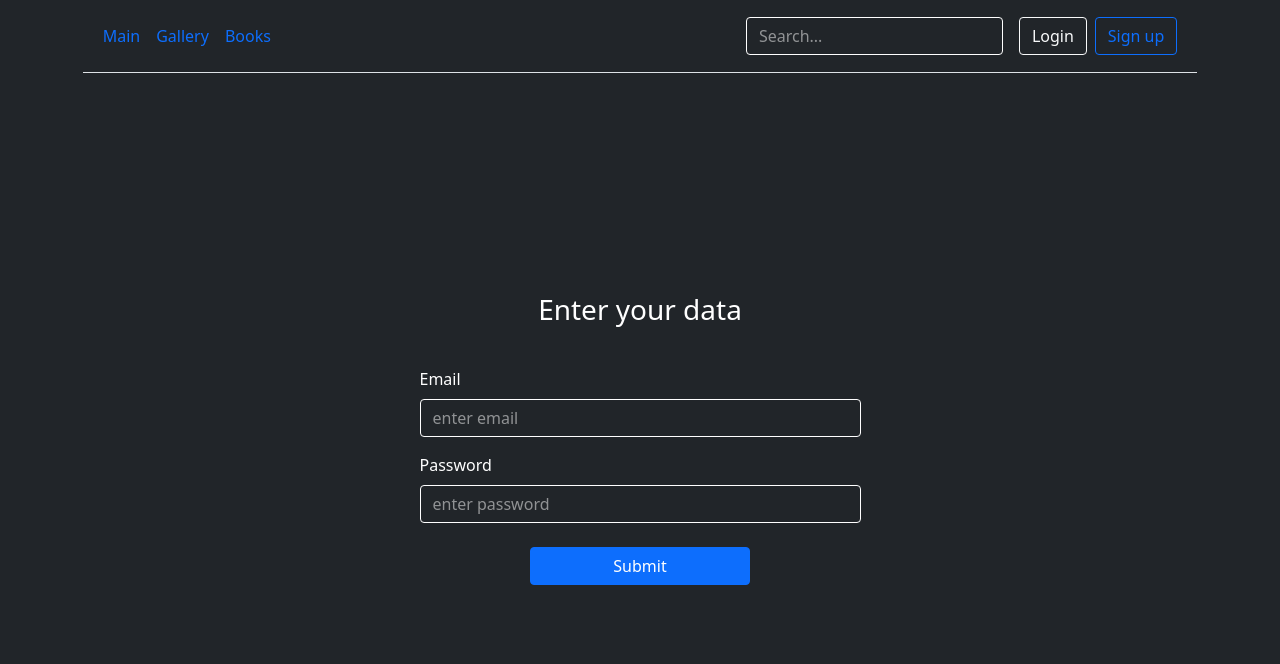
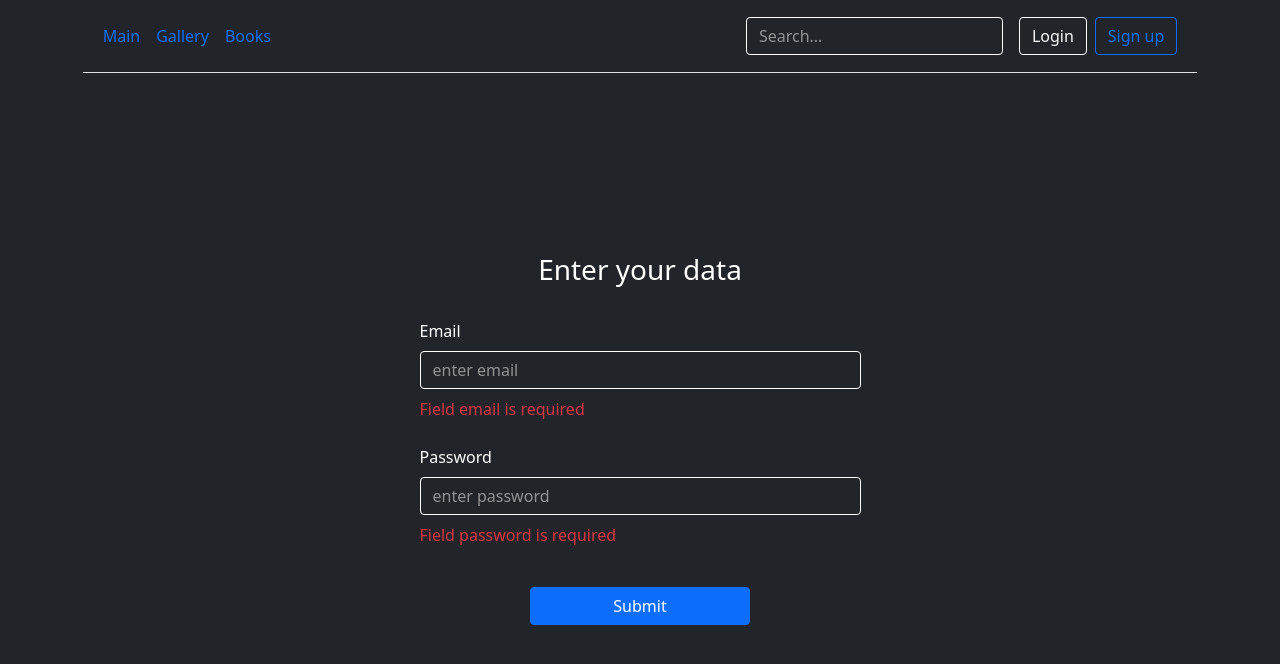
Before and after one commit to js-neo/bookstore, a React (Create React App) app: page /login in a window 1280 px wide. Shown: the top 664 px of the page. Built offline with nearby package versions, Linux system fonts and the light colour scheme.

Commit message:
feat: add validator.js and change login component

```diff
--- a/src/app/components/textField.jsx
+++ b/src/app/components/textField.jsx
@@ -1,9 +1,9 @@
 import React from "react";
 import PropTypes from "prop-types";
 
-const TextField = ({ label, type, name, value, onChange }) => {
+const TextField = ({ label, type, name, value, onChange, error }) => {
     return (
-        <div className="mt-3">
+        <div className="mt-2">
             <label className="form-label" htmlFor={name}>
                 {label}
             </label>
@@ -24,6 +24,7 @@ const TextField = ({ label, type, name, value, onChange }) => {
                 value={value}
                 onChange={onChange}
             />
+            {error && <p className="text-danger mt-2">{error}</p>}
         </div>
     );
 };
@@ -37,7 +38,8 @@ TextField.propTypes = {
     type: PropTypes.string,
     name: PropTypes.string,
     value: PropTypes.string,
-    onChange: PropTypes.func
+    onChange: PropTypes.func,
+    error: PropTypes.string
 };
 
 export default TextField;
--- a/src/app/layouts/login.jsx
+++ b/src/app/layouts/login.jsx
@@ -1,22 +1,31 @@
 import React, { useEffect, useState } from "react";
 import TextField from "../components/textField";
+import { validator } from "../utils/validator";
 
 const Login = () => {
     const [data, setData] = useState({ email: "", password: "" });
     const [errors, setErrors] = useState({});
     console.log("errors: ", errors);
+
+    const validatorConfig = {
+        email: {
+            isRequired: {
+                message: "Field email is required"
+            }
+        },
+        password: {
+            isRequired: {
+                message: "Field password is required"
+            }
+        }
+    };
     const handleChange = ({ target }) =>
         setData((prevState) => {
             return { ...prevState, [target.name]: target.value };
         });
 
     const validate = () => {
-        const errors = {};
-        for (const fieldName in data) {
-            if (data[fieldName].trim() === "") {
-                errors[fieldName] = `Field ${fieldName} is required`;
-            }
-        }
+        const errors = validator(data, validatorConfig);
         setErrors(errors);
         return Object.keys(errors).length !== 0;
     };
@@ -47,6 +56,7 @@ const Login = () => {
                             name="email"
                             value={data.email}
                             onChange={handleChange}
+                            error={errors.email}
                         />
                         <TextField
                             label="Password"
@@ -54,6 +64,7 @@ const Login = () => {
                             name="password"
                             value={data.password}
                             onChange={handleChange}
+                            error={errors.password}
                         />
                         <button className="btn btn-primary w-50 mt-4 mx-auto">
                             Submit
--- /dev/null
+++ b/src/app/utils/validator.js
@@ -0,0 +1,27 @@
+export const validator = (data, config) => {
+    const errors = {};
+    const validate = (validateMethod, data, config) => {
+        switch (validateMethod) {
+            case "isRequired":
+                if (data.trim() === "") {
+                    return config.message;
+                }
+                break;
+            default:
+                break;
+        }
+    };
+    for (const fieldName in data) {
+        for (const validateMethod in config[fieldName]) {
+            const error = validate(
+                validateMethod,
+                data[fieldName],
+                config[fieldName][validateMethod]
+            );
+            if (error) {
+                errors[fieldName] = error;
+            }
+        }
+    }
+    return errors;
+};
```
